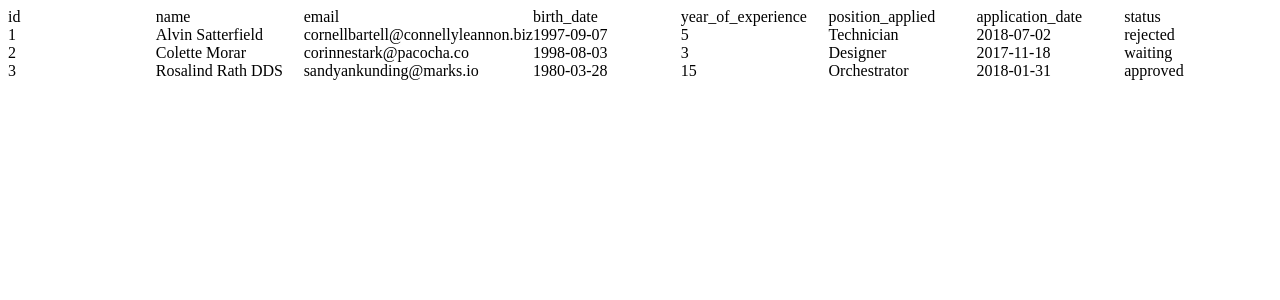
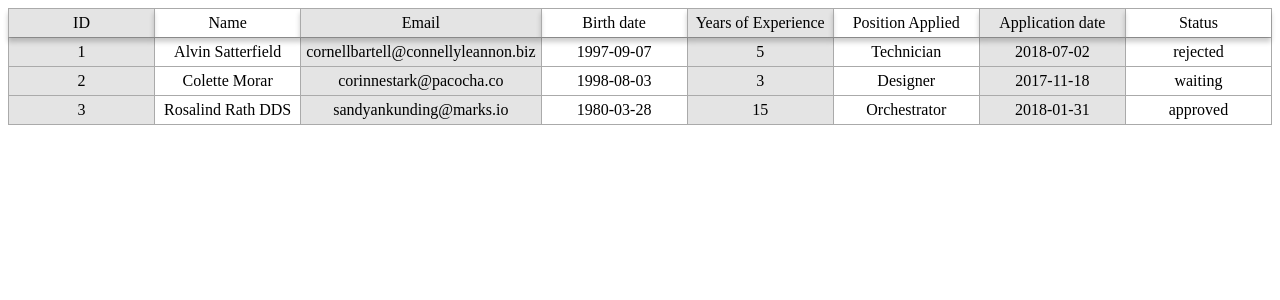
Before and after one commit to einarolafs/candidates, a React app: page / in a window 1280 px wide. Shown: the top 300 px of the page. Built offline with nearby package versions, Linux system fonts and the light colour scheme.

Commit message:
Styles and labels

```diff
--- a/src/components/table/table.css
+++ b/src/components/table/table.css
@@ -1,4 +1,28 @@
+:root {
+  --table-border-style: 1px solid rgb(170, 170, 170);;
+}
+
 .table {
   display: grid;
   grid-template-columns: 1fr 1fr 1fr 1fr 1fr 1fr 1fr 1fr;
+  border-bottom: var(--table-border-style);
+  border-right: var(--table-border-style);
 }
+
+.table > div {
+  display: flex;
+  align-items: center;
+  justify-content: center;
+  border-left: var(--table-border-style);
+  border-top: var(--table-border-style);
+  padding: 5px;
+}
+
+.table > div:nth-child(odd) {
+  background: rgb(228, 228, 228);
+}
+
+.table .header {
+  box-shadow: 0 5px 5px rgba(0,0,0, 0.2);
+  position: relative;
+}
--- a/src/components/table/table.js
+++ b/src/components/table/table.js
@@ -5,10 +5,10 @@ import './table.css'
 
 const Table = ({ columns, content }) => (
   <div className="table">
-    {columns.map(header => <div key={header} className="header">{header}</div>)}
+    {columns.map(header => <div key={header.key} className="header">{header.label}</div>)}
     {content.map(row => (
       <React.Fragment key={row.id}>
-        {columns.map(column => <div key={row.id} className="cell">{row[column]}</div>)}
+        {columns.map(column => <div key={row.id} className="cell">{row[column.key]}</div>)}
       </React.Fragment>
     ))}
   </div>
--- a/src/pages/candidates/candidates.js
+++ b/src/pages/candidates/candidates.js
@@ -3,7 +3,16 @@ import PropTypes from 'prop-types'
 
 import { Table } from '../../components'
 
-const columns = ['id', 'name', 'email', 'birth_date', 'year_of_experience', 'position_applied', 'application_date', 'status']
+const columns = [
+  { key: 'id', label: 'ID' },
+  { key: 'name', label: 'Name' },
+  { key: 'email', label: 'Email' },
+  { key: 'birth_date', label: 'Birth date' },
+  { key: 'year_of_experience', label: 'Years of Experience' },
+  { key: 'position_applied', label: 'Position Applied' },
+  { key: 'application_date', label: 'Application date' },
+  { key: 'status', label: 'Status' }
+]
 
 const Candidates = ({ candidates }) => (
   <div className="wrapper">
```
